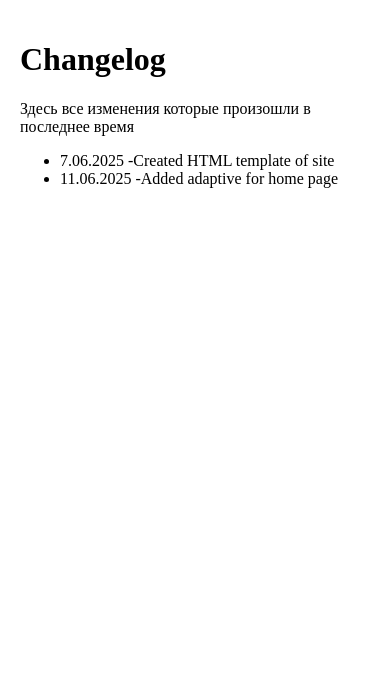
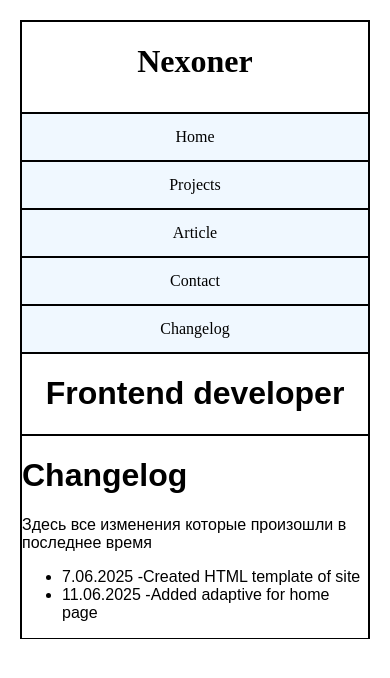
Before and after one commit to Nexoner/html-advance-meta-tags, a plain HTML site: page pages/changelog.html in a window 390 px wide. Drawn offline with Linux system fonts and the light colour scheme; files that its build step writes are made by us from their sources.

Commit message:
adaptive fix

```diff
--- a/pages/changelog.html
+++ b/pages/changelog.html
@@ -4,9 +4,41 @@
     <meta charset="UTF-8" />
     <meta naame="viewport" content="width=device-width, initial-scale=1.0" />
     <title>Document</title>
-    <link rel="stylesheet" href="style.css" />
+    <link rel="stylesheet" href="../styles/style.css" />
   </head>
   <body>
+    <header>
+      <div class="container">
+        <div class="nav-bar">
+          <div class="logo" style="flex-grow: 1">
+            <h1>Nexoner</h1>
+          </div>
+          <nav class="nav-links" style="flex-grow: 2">
+            <div class="nav-item">
+              <a href="../index.html">Home</a>
+            </div>
+            <span>/</span>
+            <div class="nav-item">
+              <a href="projects.html">Projects</a>
+            </div>
+            <span>/</span>
+            <div class="nav-item">
+              <a href="article.html">Article</a>
+            </div>
+            <span>/</span>
+            <div class="nav-item"><a href="contact.html">Contact</a></div>
+            <span>/</span>
+            <div class="nav-item">
+              <a href="changelog.html">Changelog</a>
+            </div>
+          </nav>
+        </div>
+        <div class="work-name">
+          <h1>Frontend developer</h1>
+        </div>
+      </div>
+    </header>
+    <main>
       <div>
         <div>
           <h1>Changelog</h1>
@@ -17,5 +49,6 @@
           <li>11.06.2025 -Added adaptive for home page</li>
         </ul>
       </div>
+    </main>
   </body>
 </html>
--- a/styles/style.css
+++ b/styles/style.css
@@ -254,3 +254,35 @@ footer {
    }
 
 }
+
+@media (max-width: 500px) {
+
+   .nav-bar {
+      padding: 0;
+   }
+
+   .nav-links {
+      flex-direction: column;
+      width: 100%;
+      text-align: center;
+      padding-right: 0;
+   }
+
+   .nav-links > span {
+      display: none;
+   }
+
+   .nav-links:last-child {
+      border-bottom: 2px black solid;
+   }
+
+   .nav-item {
+      border-top: 2px solid black;
+      margin: 0;
+      padding-bottom: 14px;
+      padding-top: 14px;
+      background-color: aliceblue;
+   }
+
+
+}
```
Also changed, not shown: pages/article.html (+10 -4 lines), pages/contact.html (+10 -4 lines), pages/projects.html (+10 -4 lines). Lines whose indentation alone changed are shown as unchanged.
